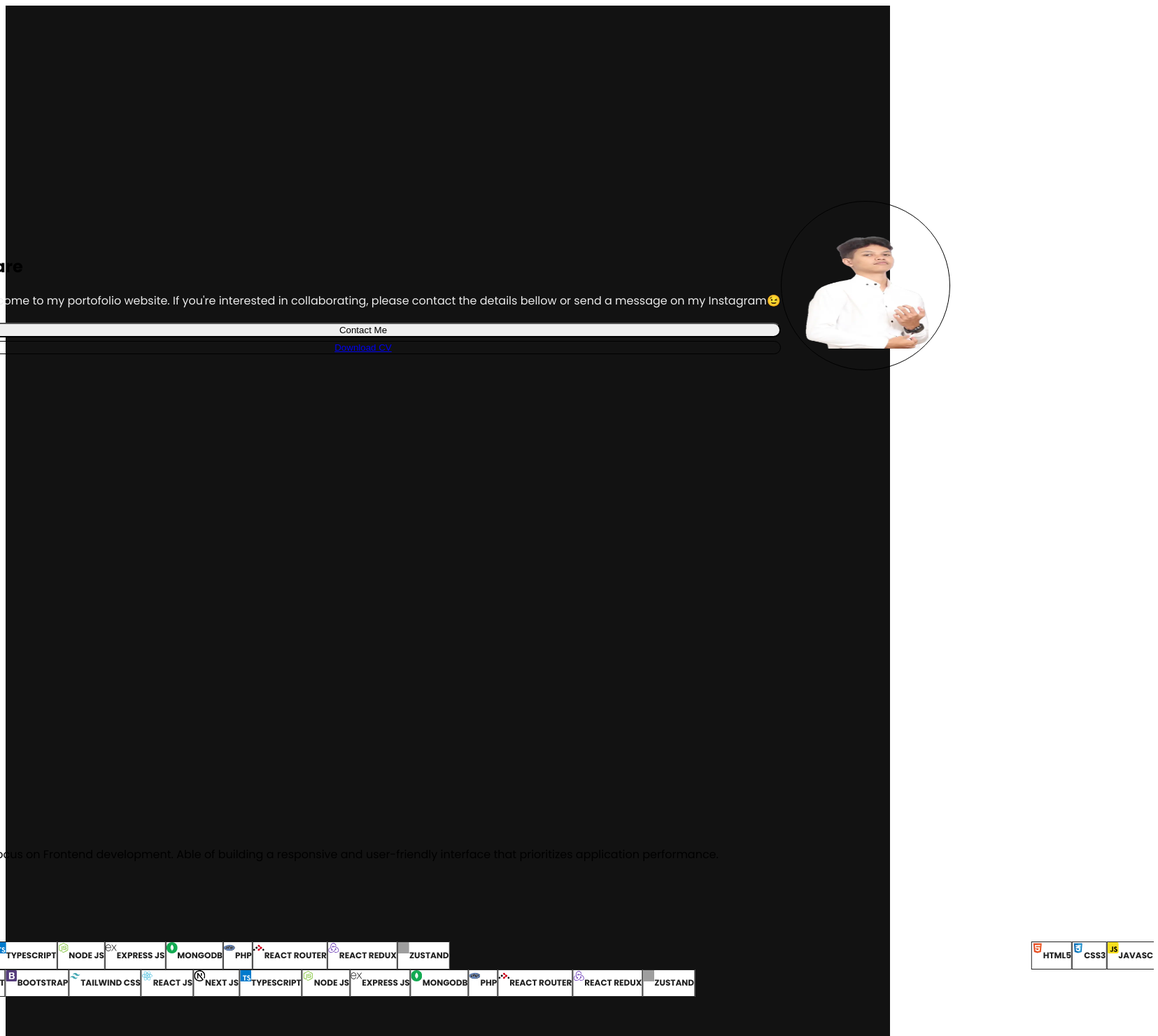
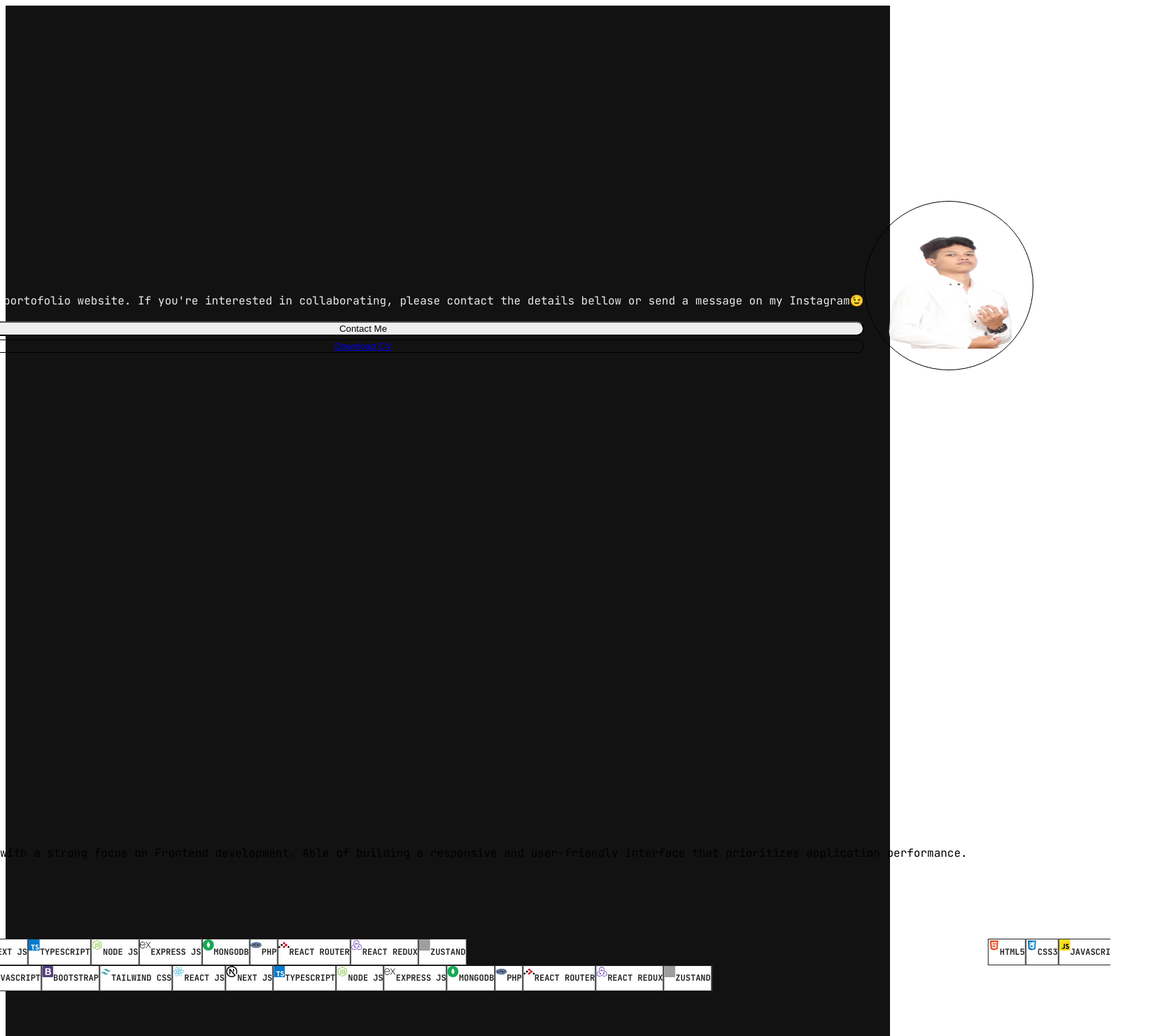
Before and after one commit to HanifFathan10/portofolio-nextjs, a Next.js app: page / in a window 1280 px wide. Shown: the top 1480 px of the page at 70% size, 1655 px wide, since content can reach past the window. Built offline with nearby package versions, Linux system fonts and the light colour scheme; grey boxes are pictures that could not be loaded.

Commit message:
refactor/add font jetBrains_mono

```diff
--- a/src/app/layout.tsx
+++ b/src/app/layout.tsx
@@ -1,17 +1,29 @@
 "use client";
 import { MetaHead } from "@/components/MetaHead";
 import "./globals.css";
-import { Poppins } from "next/font/google";
+import { JetBrains_Mono, Poppins } from "next/font/google";
 
 const poppins = Poppins({
   subsets: ["devanagari"],
   weight: ["300", "400", "500", "600", "700", "800", "900"],
 });
 
-export default function RootLayout({ children }: { children: React.ReactNode }) {
+export const jetBrains = JetBrains_Mono({
+  subsets: ["latin"],
+  weight: ["100", "200", "300", "400", "500", "600", "700", "800"],
+});
+
+export default function RootLayout({
+  children,
+}: {
+  children: React.ReactNode;
+}) {
   return (
     <html lang="en">
-      <MetaHead title="Personal Website" description="ini metadata untuk home page" />
+      <MetaHead
+        title="Personal Website"
+        description="ini metadata untuk home page"
+      />
       <body className={poppins.className}>{children}</body>
     </html>
   );
--- a/src/components/AboutSection/AboutSection.tsx
+++ b/src/components/AboutSection/AboutSection.tsx
@@ -5,6 +5,7 @@ import TabButton from "./TabButton";
 import { Reveal } from "../Reveal";
 import ListSkills from "./ListSkills";
 import Marquee from "react-fast-marquee";
+import { jetBrains } from "@/app/layout";
 
 const AboutSection = ({ id }: { id: string }) => {
   const [tab, setTab] = useState("skill");
@@ -101,7 +102,9 @@ const AboutSection = ({ id }: { id: string }) => {
       content: (
         <React.Fragment>
           <h1 className="font-bold my-2">My Coding Skills.</h1>
-          <div className="w-60 sm:w-full flex flex-col overflow-x-hidden space-y-1">
+          <div
+            className={`w-60 sm:w-full flex flex-col overflow-x-hidden space-y-1 ${jetBrains.className}`}
+          >
             <Marquee speed={30} pauseOnHover={true} className="py-2">
               {ListData.map((result, i) => (
                 <ListSkills src={result.svg} title={result.skill} key={i} />
@@ -157,7 +160,7 @@ const AboutSection = ({ id }: { id: string }) => {
             <h1 className="text-3xl md:text-4xl font-bold text-white mb-4">
               About Me
             </h1>
-            <p className="text-xs lg:text-sm font-jetBrains">
+            <p className={`text-xs lg:text-sm ${jetBrains.className}`}>
               Hello, I am a Software Engineer with a strong focus on Frontend
               development. Able of building a responsive and user-friendly
               interface that prioritizes application performance.
--- a/src/components/AboutSection/ListSkills.tsx
+++ b/src/components/AboutSection/ListSkills.tsx
@@ -17,9 +17,7 @@ const ListSkills = ({ src, title }: Props) => {
         height={16}
         className="bg-transparent"
       />
-      <h1 className="text-[12px] md:text-xs font-bold font-jetBrains">
-        {title}
-      </h1>
+      <h1 className="text-[12px] md:text-xs font-bold">{title}</h1>
     </div>
   );
 };
--- a/src/components/HeroSection/HeroSection.tsx
+++ b/src/components/HeroSection/HeroSection.tsx
@@ -2,7 +2,7 @@ import Image from "next/image";
 import React from "react";
 import { TypeAnimation } from "react-type-animation";
 import { motion } from "framer-motion";
-
+import { jetBrains } from "@/app/layout";
 export interface TypeAnimationProps {
   sequence: Array<string | number>;
   wrapper?: string;
@@ -42,10 +42,12 @@ const HeroSection = () => {
               wrapper="strong"
               speed={40}
               repeat={Infinity}
-              className="font-jetBrains"
+              className={`${jetBrains.className}`}
             />
           </h1>
-          <p className="text-[#eaeaea] text-xs text-start sm:text-lg mb-6 font-jetBrains">
+          <p
+            className={`text-[#eaeaea] text-xs text-start sm:text-lg mb-6 font-jetBrains ${jetBrains.className}`}
+          >
             Hello, welcome to my portofolio website. If you're interested in
             collaborating, please contact the details bellow or send a message
             on my Instagram😉
@@ -79,6 +81,7 @@ const HeroSection = () => {
               src="/img/hanif.webp"
               alt="hanif image"
               fetchPriority="high"
+              loading="eager"
               width={180}
               height={180}
               className="lg:mt-7"
--- a/src/components/MetaHead/index.tsx
+++ b/src/components/MetaHead/index.tsx
@@ -18,6 +18,7 @@ export async function MetaHead({
       <title>{title + " | " + defaultTitle}</title>
       <meta name="title" content={title + " | " + defaultTitle} />
       <meta name="description" content={description} />
+      <link rel="shortcut icon" href="/img/hanif.webp" />
 
       <meta property="og:type" content="website" />
       <meta property="og:url" content={Url} />
--- a/src/components/Navbar/Navbar.tsx
+++ b/src/components/Navbar/Navbar.tsx
@@ -45,7 +45,7 @@ const Navbar = () => {
 
   return (
     <nav className="fixed top-0 left-0 right-0 z-10 bg-transparent bg-opacity-90">
-      <div className="flex flex-wrap items-center justify-between mx-auto px-12 py-2">
+      <div className="flex flex-wrap items-center justify-between mx-auto px-4 py-2">
         <Link href={"/"} className="font-semibold text-lg text-white">
           Haniep Fathan
         </Link>
--- a/tailwind.config.ts
+++ b/tailwind.config.ts
@@ -13,9 +13,6 @@ const config: Config = {
         "gradient-conic":
           "conic-gradient(from 180deg at 50% 50%, var(--tw-gradient-stops))",
       },
-      fontFamily: {
-        jetBrains: "JetBrains Mono",
-      },
     },
   },
   plugins: [],
```
